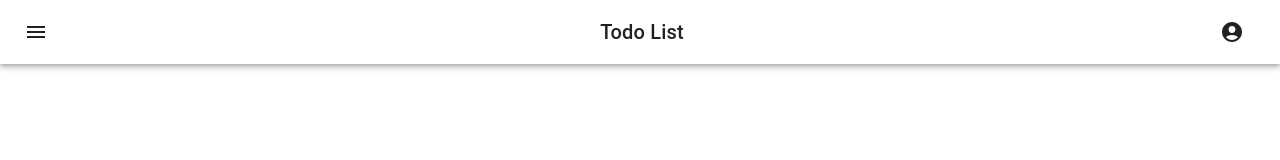
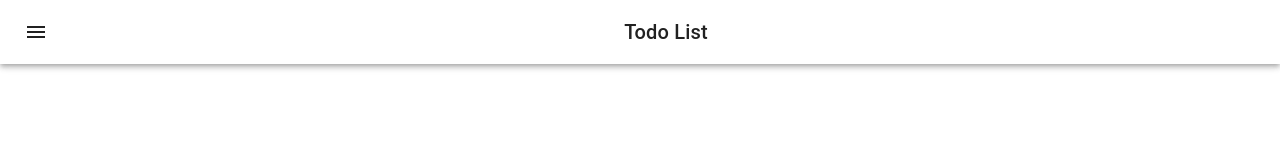
Before and after one commit to CandleCoder/material_ui_todo_react, a React (Create React App) app: page / in a window 1280 px wide. Shown: the top 160 px of the page. Built offline with nearby package versions, Linux system fonts and the light colour scheme.

Commit message:
Json Loading from Local Storage has been added

```diff
--- a/package.json
+++ b/package.json
@@ -10,6 +10,7 @@
     "@testing-library/jest-dom": "^5.14.1",
     "@testing-library/react": "^11.2.7",
     "@testing-library/user-event": "^12.8.3",
+    "json-loader": "^0.5.7",
     "react": "^17.0.2",
     "react-dom": "^17.0.2",
     "react-scripts": "4.0.3",
--- a/src/Components/ContentContainer.js
+++ b/src/Components/ContentContainer.js
@@ -1,8 +1,11 @@
 import * as React from 'react';
 import CssBaseline from '@mui/material/CssBaseline';
 import Container from '@mui/material/Container';
+import data from '../Data/TodoData.json'
 
-export default function SimpleContainer() {
+export default function ContentContainer() {
+
+ console.log(data);
   return (
     <React.Fragment>
       <CssBaseline />
--- a/src/Components/HeaderBar.js
+++ b/src/Components/HeaderBar.js
@@ -8,7 +8,7 @@ import MenuIcon from '@mui/icons-material/Menu';
 import AccountCircle from '@mui/icons-material/AccountCircle';
 
 export default function HeaderBar() {
-  const [auth] = React.useState(true);
+  const [auth] = React.useState(false);
 
   return (
     <Box sx={{ flexGrow: 1 }}>
--- /dev/null
+++ b/src/Data/TodoData.json
@@ -0,0 +1,9 @@
+[
+    {
+      "id": 1,
+      "name": "Dummy To do",
+      "Date of Start": "",
+      "Date of Complete": "PKR",
+      "Completed": true
+    }
+]
```
Also changed, not shown: 1 other file (tests, documents, lock files or other folders).
